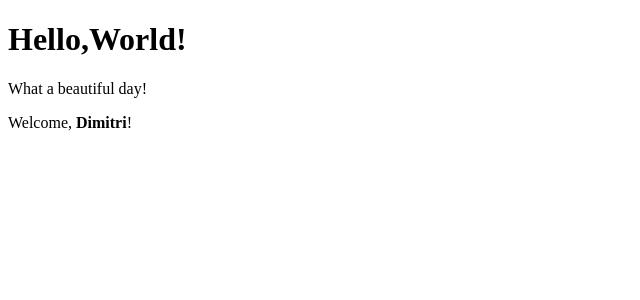
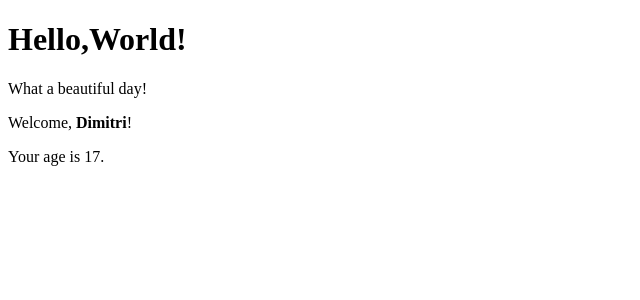
Before and after one commit to CeciliaFabiole/REACT, a React (Create React App) app in the folder react-complete-exercises/: page / in a window 1280 px wide. Shown: the top 300 px of the page, without its empty margins (0-640 px from the left). Built offline with nearby package versions, Linux system fonts and the light colour scheme.

Commit message:
feat:add conditional-rendering-02

```diff
--- a/react-complete-exercises/src/Welcome.js
+++ b/react-complete-exercises/src/Welcome.js
@@ -18,7 +18,7 @@ export function Welcome({name='new friend', age}){
     return (
     <div>
         <p>Welcome, {name}!</p>
-        {age>18 && <Age age={age}/>}
+        {age && <Age age={age}/>}
     </div>
     )
 }
```
Also changed, not shown: 1 other file (tests, documents, lock files or other folders).
